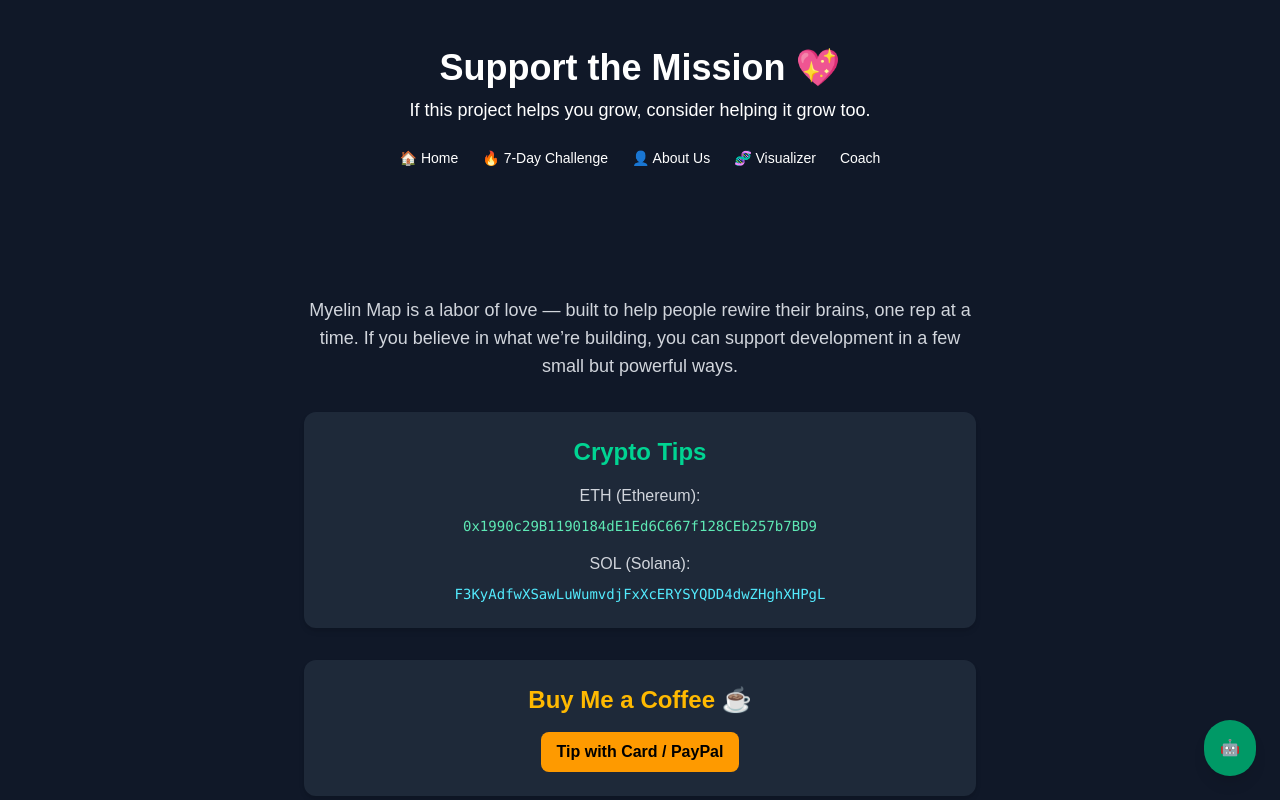
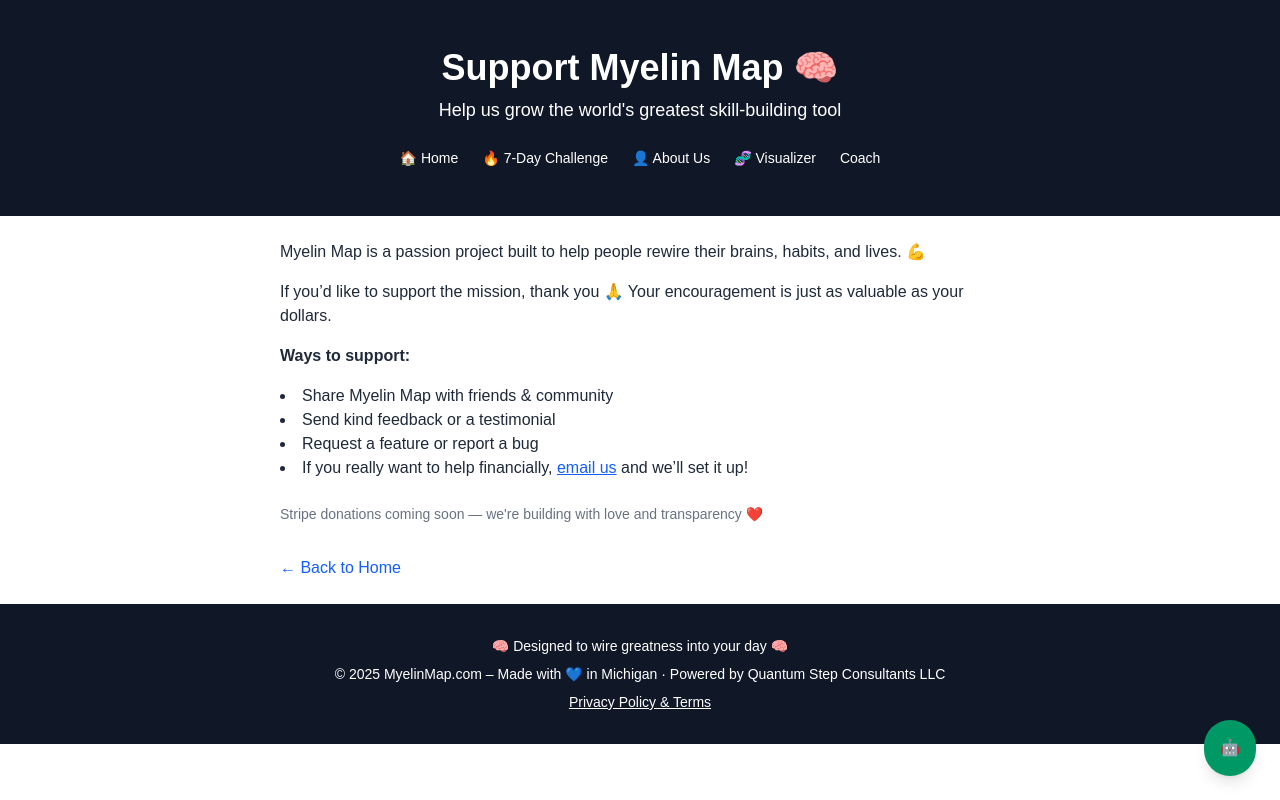
Before and after one commit to bl0ckchained/myelinmap, a Next.js app: page /support in a window 1280 px wide. Shown: the top 800 px of the page. Built offline with nearby package versions, Linux system fonts and the light colour scheme.

Commit message:
updated support page and removed stripe for now

```diff
--- a/pages/support.tsx
+++ b/pages/support.tsx
@@ -1,75 +1,47 @@
 // pages/support.tsx
-
-import Head from "next/head";
 import Header from "@/components/Header";
 import Footer from "@/components/Footer";
+import Link from "next/link";
 
 export default function Support() {
-    const handleDonate = async () => {
-  const res = await fetch("/api/create-checkout-session", {
-    method: "POST",
-  });
-
-  const data = await res.json();
-  if (data.url) {
-    window.location.href = data.url;
-  } else {
-    alert("Something went wrong. Please try again.");
-  }
-};
-
   return (
     <>
-      <Head>
-        <title>Support Us – Myelin Map</title>
-        <meta
-          name="description"
-          content="Help support Myelin Map and empower transformation through habit science."
-        />
-      </Head>
+      <Header title="Support Myelin Map 🧠" subtitle="Help us grow the world's greatest skill-building tool" />
+      <main className="max-w-3xl mx-auto p-6 text-gray-800">
+        <p className="mb-4">
+          Myelin Map is a passion project built to help people rewire their brains, habits, and lives. 💪
+        </p>
 
-      <Header
-        title="Support the Mission 💖"
-        subtitle="If this project helps you grow, consider helping it grow too."
-      />
+        <p className="mb-4">
+          If you’d like to support the mission, thank you 🙏 Your encouragement is just as valuable as your dollars.
+        </p>
 
-      <main className="bg-gray-900 text-white px-6 py-20 min-h-screen">
-        <section className="max-w-2xl mx-auto space-y-8 text-center">
-          <p className="text-lg text-gray-300">
-            Myelin Map is a labor of love — built to help people rewire their brains, one rep at a time.
-            If you believe in what we&rsquo;re building, you can support development in a few small but powerful ways.
-          </p>
+        <p className="mb-4">
+          <strong>Ways to support:</strong>
+        </p>
+        <ul className="list-disc list-inside mb-6">
+          <li>Share Myelin Map with friends & community</li>
+          <li>Send kind feedback or a testimonial</li>
+          <li>Request a feature or report a bug</li>
+          <li>
+            If you really want to help financially,{" "}
+            <a href="mailto:support@myelinmap.com" className="text-blue-600 underline">
+              email us
+            </a>{" "}
+            and we’ll set it up!
+          </li>
+        </ul>
 
-          <div className="bg-gray-800 p-6 rounded-xl shadow-md">
-            <h2 className="text-2xl font-semibold text-emerald-400 mb-4">Crypto Tips</h2>
-            <p className="mb-2 text-gray-300">ETH (Ethereum):</p>
-            <code className="block break-all text-sm text-emerald-300">
-              0x1990c29B1190184dE1Ed6C667f128CEb257b7BD9
-            </code>
-            <p className="mt-4 mb-2 text-gray-300">SOL (Solana):</p>
-            <code className="block break-all text-sm text-cyan-300">
-              F3KyAdfwXSawLuWumvdjFxXcERYSYQDD4dwZHghXHPgL
-            </code>
-          </div>
+        <p className="text-sm text-gray-500">
+          Stripe donations coming soon — we're building with love and transparency ❤️
+        </p>
 
-          <div className="bg-gray-800 p-6 rounded-xl shadow-md">
-            <h2 className="text-2xl font-semibold text-amber-400 mb-4">Buy Me a Coffee ☕</h2>
-            <a
-              href="https://www.buymeacoffee.com/chaddrummonds"
-              target="_blank"
-              rel="noopener noreferrer"
-              className="inline-block bg-amber-500 text-black font-bold py-2 px-4 rounded-lg hover:bg-amber-400"
-            >
-              Tip with Card / PayPal
-            </a>
-          </div>
-
-          <p className="text-gray-500 italic">
-            Thank you for believing in the vision. Every little bit helps this tree grow. 🌱
-          </p>
-        </section>
+        <p className="mt-8">
+          <Link href="/" className="text-blue-600 hover:underline">
+            ← Back to Home
+          </Link>
+        </p>
       </main>
-
       <Footer />
     </>
   );
```
